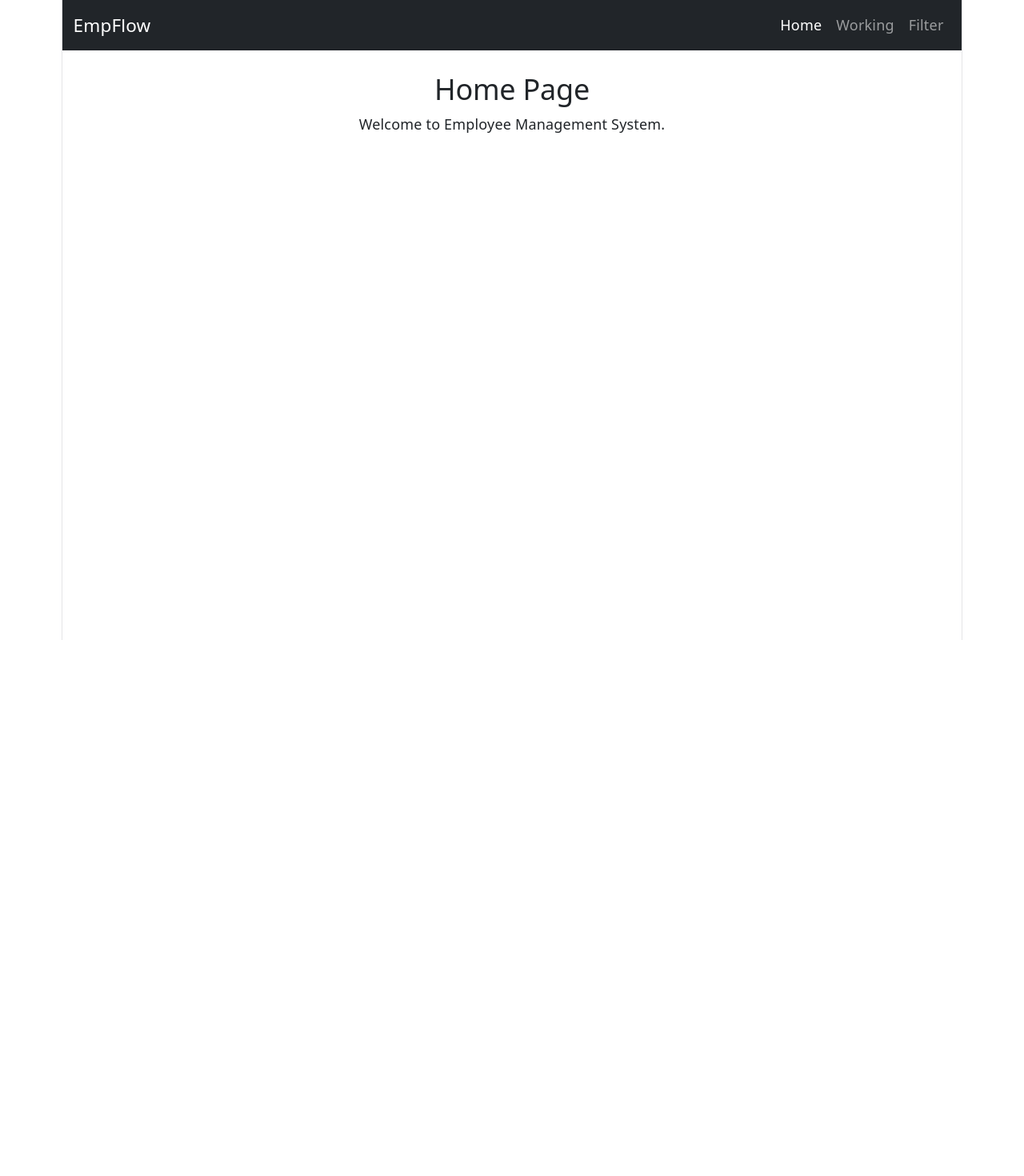
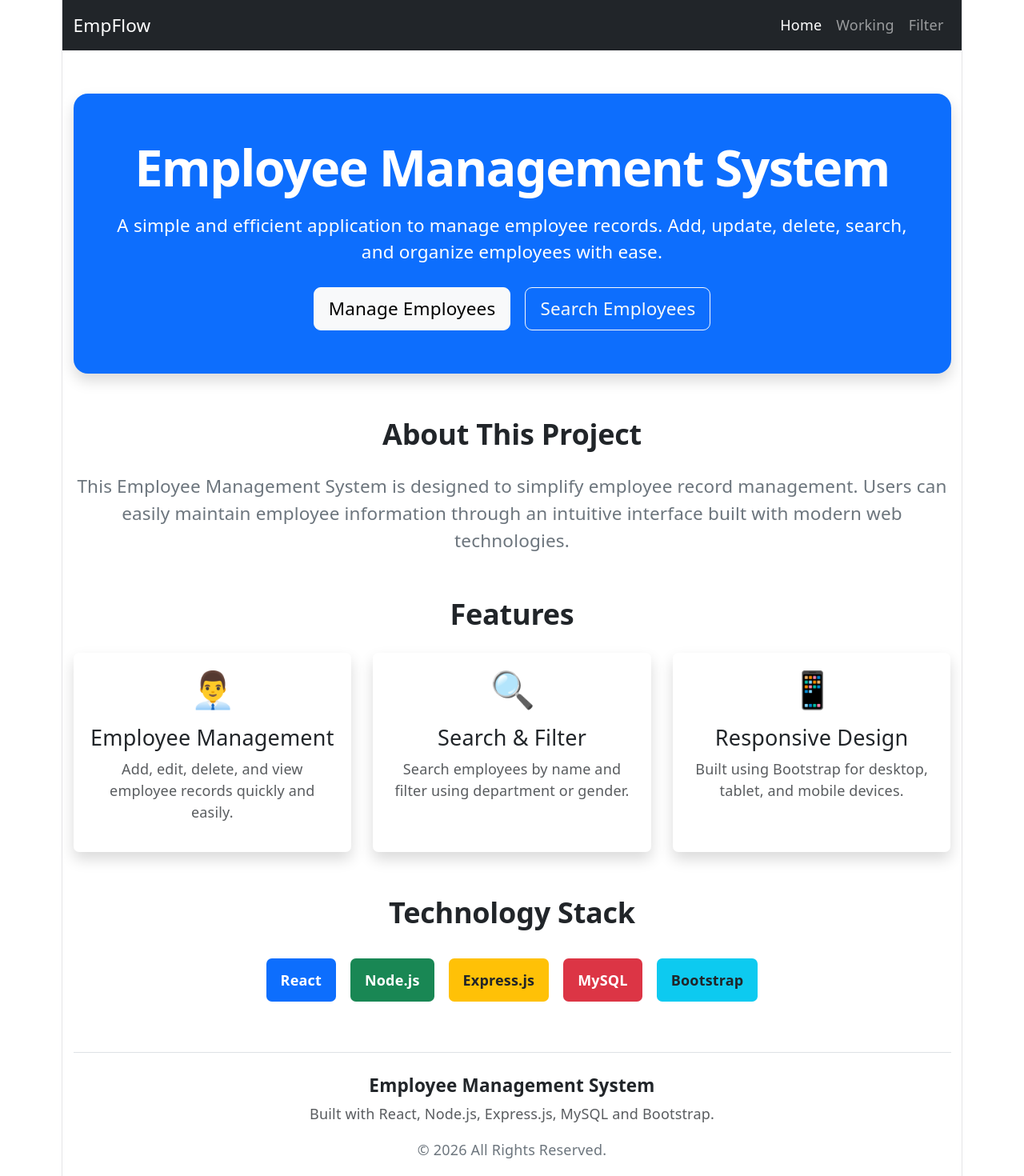
Before and after one commit to Deenathayalan0511/empflow, a React (Vite) app in the folder client/: page / in a window 1280 px wide. Shown: the top 1470 px of the page at 80% size. Before the commit the page ends 800 px from the top, so only its background shows below. Built offline with nearby package versions, Linux system fonts and the light colour scheme.

Commit message:
Home page created

```diff
--- a/client/src/pages/Home.jsx
+++ b/client/src/pages/Home.jsx
@@ -1,12 +1,199 @@
+import { Link } from "react-router-dom";
+
 function Home() {
     return (
-        <div className="container mt-4">
+        <div className="container py-5">
 
-            <h2>Home Page</h2>
+            {/* Hero Section */}
 
-            <p>
-                Welcome to Employee Management System.
-            </p>
+            <div className="bg-primary text-white rounded-4 p-5 text-center shadow">
+
+                <h1 className="display-4 fw-bold">
+                    Employee Management System
+                </h1>
+
+                <p className="lead mt-3">
+                    A simple and efficient application to manage employee records.
+                    Add, update, delete, search, and organize employees with ease.
+                </p>
+
+                <div className="mt-4">
+
+                    <Link
+                        to="/working"
+                        className="btn btn-light btn-lg me-3"
+                    >
+                        Manage Employees
+                    </Link>
+
+                    <Link
+                        to="/filter"
+                        className="btn btn-outline-light btn-lg"
+                    >
+                        Search Employees
+                    </Link>
+
+                </div>
+
+            </div>
+
+
+            {/* About */}
+
+            <div className="mt-5">
+
+                <h2 className="text-center fw-bold mb-4">
+                    About This Project
+                </h2>
+
+                <p className="text-center fs-5 text-secondary">
+                    This Employee Management System is designed to simplify employee
+                    record management. Users can easily maintain employee
+                    information through an intuitive interface built with modern
+                    web technologies.
+                </p>
+
+            </div>
+
+
+            {/* Features */}
+
+            <div className="mt-5">
+
+                <h2 className="text-center fw-bold mb-4">
+                    Features
+                </h2>
+
+                <div className="row g-4">
+
+                    <div className="col-md-4">
+
+                        <div className="card h-100 shadow border-0">
+
+                            <div className="card-body text-center">
+
+                                <h1>👨‍💼</h1>
+
+                                <h4 className="mt-3">
+                                    Employee Management
+                                </h4>
+
+                                <p className="text-muted">
+                                    Add, edit, delete, and view employee
+                                    records quickly and easily.
+                                </p>
+
+                            </div>
+
+                        </div>
+
+                    </div>
+
+
+                    <div className="col-md-4">
+
+                        <div className="card h-100 shadow border-0">
+
+                            <div className="card-body text-center">
+
+                                <h1>🔍</h1>
+
+                                <h4 className="mt-3">
+                                    Search & Filter
+                                </h4>
+
+                                <p className="text-muted">
+                                    Search employees by name and filter
+                                    using department or gender.
+                                </p>
+
+                            </div>
+
+                        </div>
+
+                    </div>
+
+
+                    <div className="col-md-4">
+
+                        <div className="card h-100 shadow border-0">
+
+                            <div className="card-body text-center">
+
+                                <h1>📱</h1>
+
+                                <h4 className="mt-3">
+                                    Responsive Design
+                                </h4>
+
+                                <p className="text-muted">
+                                    Built using Bootstrap for desktop,
+                                    tablet, and mobile devices.
+                                </p>
+
+                            </div>
+
+                        </div>
+
+                    </div>
+
+                </div>
+
+            </div>
+
+
+            {/* Technology */}
+
+            <div className="mt-5">
+
+                <h2 className="text-center fw-bold mb-4">
+                    Technology Stack
+                </h2>
+
+                <div className="text-center">
+
+                    <span className="badge bg-primary fs-6 m-2 p-3">
+                        React
+                    </span>
+
+                    <span className="badge bg-success fs-6 m-2 p-3">
+                        Node.js
+                    </span>
+
+                    <span className="badge bg-warning text-dark fs-6 m-2 p-3">
+                        Express.js
+                    </span>
+
+                    <span className="badge bg-danger fs-6 m-2 p-3">
+                        MySQL
+                    </span>
+
+                    <span className="badge bg-info text-dark fs-6 m-2 p-3">
+                        Bootstrap
+                    </span>
+
+                </div>
+
+            </div>
+
+
+            {/* Footer */}
+
+            <footer className="mt-5 text-center border-top pt-4">
+
+                <h5 className="fw-bold">
+                    Employee Management System
+                </h5>
+
+                <p className="text-muted">
+                    Built with React, Node.js, Express.js, MySQL and Bootstrap.
+                </p>
+
+                <p className="text-secondary">
+                    © 2026 All Rights Reserved.
+                </p>
+
+            </footer>
 
         </div>
     );
```
